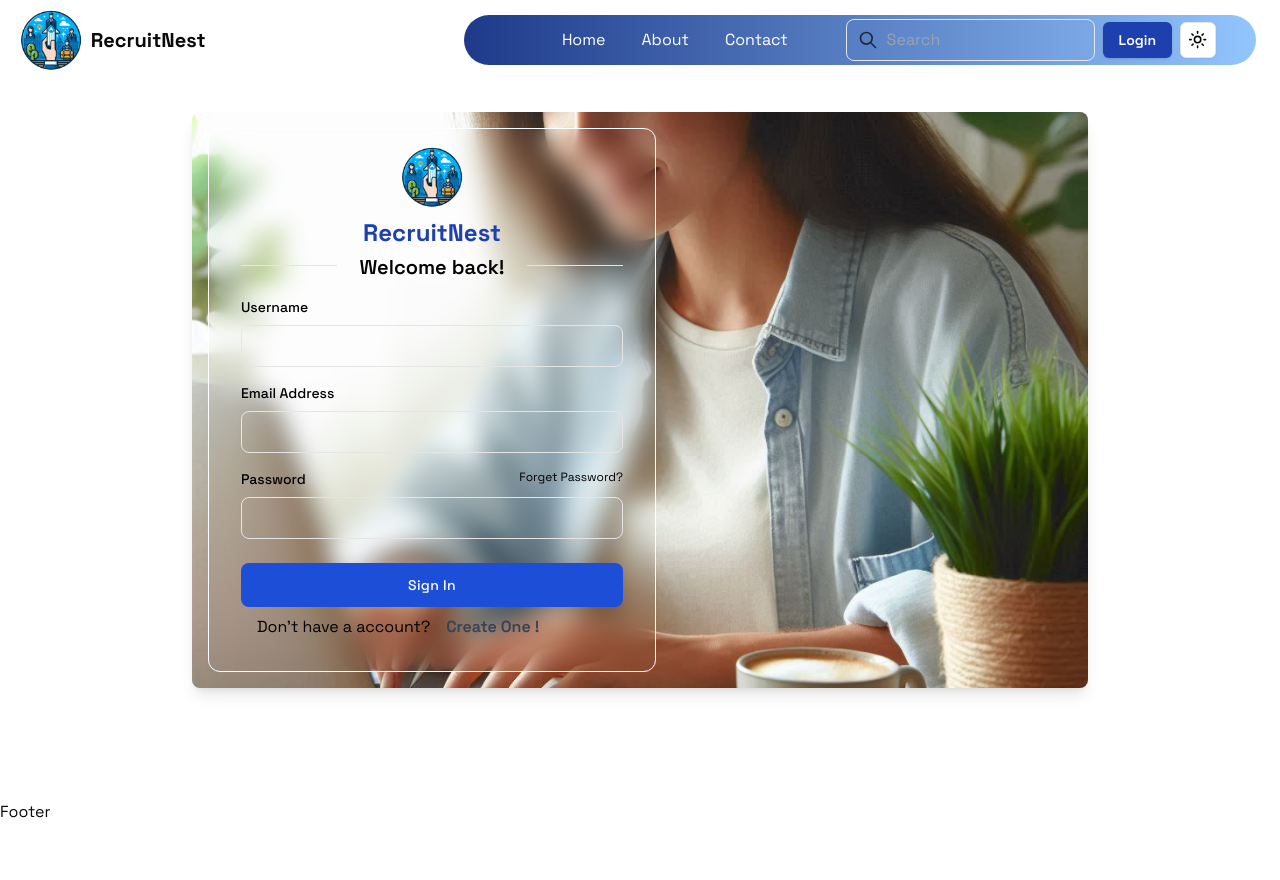
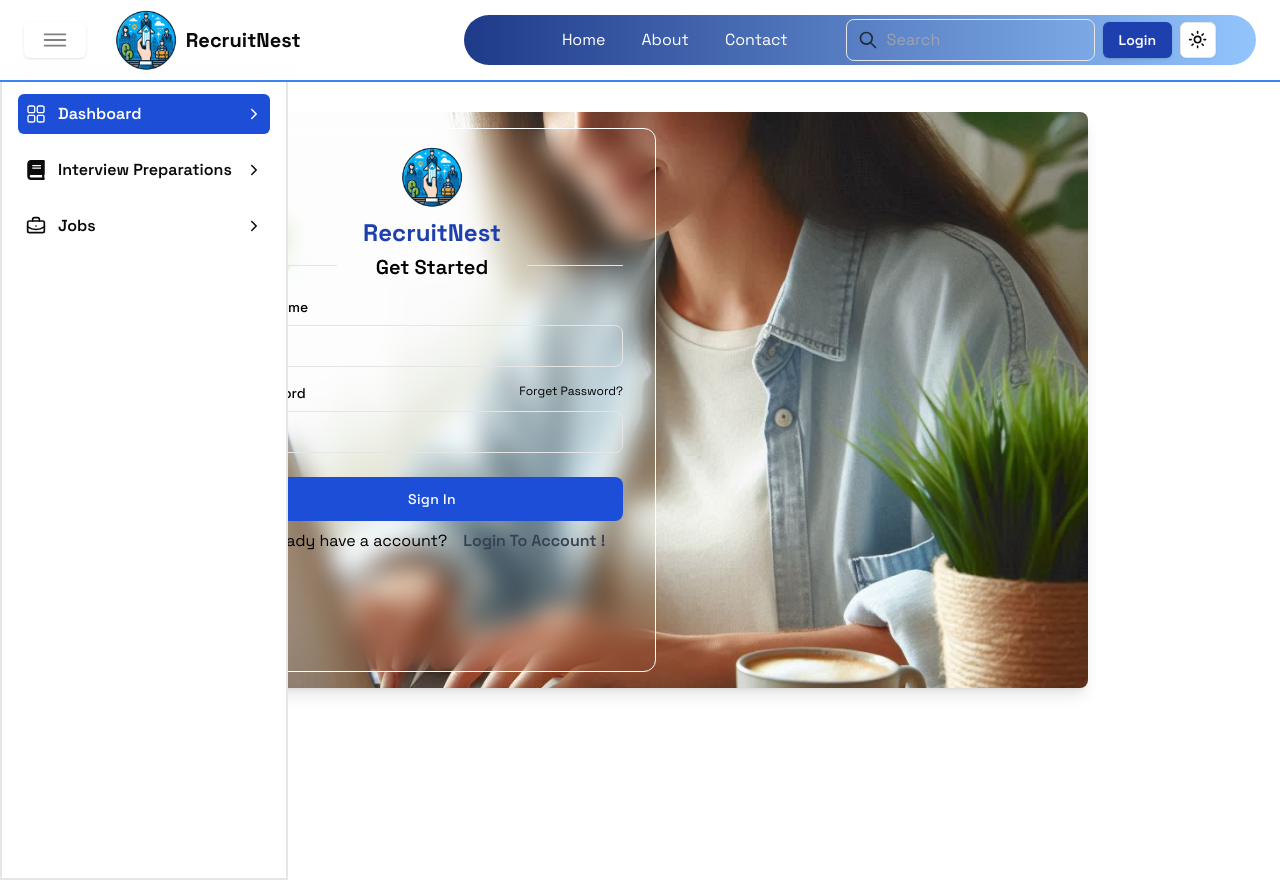
Before and after one commit to Sachin-Ghosh/Talent-Frontend, a Next.js app: page /create-account in a window 1280 px wide. Before the commit the page ends 824 px from the top, so only its background shows below. Built offline with nearby package versions, Linux system fonts and the light colour scheme.

Commit message:
some changes in pages

```diff
--- a/package.json
+++ b/package.json
@@ -21,6 +21,7 @@
     "next-themes": "^0.3.0",
     "react": "^18",
     "react-dom": "^18",
+    "react-icons": "^5.3.0",
     "tailwind-merge": "^2.5.2",
     "tailwindcss-animate": "^1.0.7"
   },
--- a/src/components/Nav.jsx
+++ b/src/components/Nav.js
@@ -5,14 +5,19 @@ import Link from 'next/link';
 import React, { useState } from 'react';
 import { Button } from './ui/button';
 import { ModeToggle } from './mode-toggle';
-const Nav = () => {
+import { IoIosMenu } from 'react-icons/io';
+import { useRouter } from 'next/router';
+const Nav = ({ toggleSidebar }) => {
   const [isOpen, setIsOpen] = useState(false);
-
+  const router=useRouter();
   return (
     <>
-      <nav className="fixed top-0 left-0 right-0 bg-transparent backdrop-blur-md z-50">
-        <div className="container px-6 mx-auto md:flex">
-          <div className="flex items-center justify-between">
+      <nav className="fixed top-0 left-0 right-0 bg-transparent backdrop-blur-md z-50 border-b-2 border-blue-500">
+        <div className="container px-6 mx-auto md:flex md:justify-center md:items-center">
+      <Button className="bg-transparent active:ring active:rounded-full hover:border-2 hover:rounded-full hover:bg-transparent" onClick={toggleSidebar}>
+            <IoIosMenu size={30} color='grey'/>
+            </Button>
+          <div className="flex ml-10 items-center justify-between">
             <Link href="/" className='flex items-center justify-center'>
               <Image className="" src="/assets/Nav-logo.png" alt="Logo" width={80} height={80}/>
               <h1 className="text-xl font-bold hidden md:block text-nowrap">RecruitNest</h1>
@@ -74,7 +79,7 @@ const Nav = () => {
               />
             </div>
               <div className="">
-                <Button className="bg-blue-800 text-white font-semibold hover:bg-blue-700">Login</Button>
+                <Button className="bg-blue-800 text-white font-semibold hover:bg-blue-700" onClick={()=>{router.push('/Login')}}>Login</Button>
               </div>
               <ModeToggle/>
           </div>
--- /dev/null
+++ b/src/components/Sidebar.js
@@ -0,0 +1,56 @@
+import React from 'react'
+import { RxDashboard } from "react-icons/rx";
+import { FiLayout } from "react-icons/fi";
+import { SiReacthookform } from "react-icons/si";
+import { BsBarChart } from "react-icons/bs";
+import { IoIosArrowForward } from "react-icons/io";
+import { FaTableCellsLarge } from "react-icons/fa6";
+import { IoMdContract } from "react-icons/io";
+import { FaRegUser } from "react-icons/fa";
+import { CiNoWaitingSign } from "react-icons/ci";
+import { TiDocumentText } from "react-icons/ti";
+import { FaBook } from "react-icons/fa";
+import { PiUsersThreeDuotone } from "react-icons/pi";
+import { BriefcaseBusiness } from 'lucide-react';
+import Link from 'next/link';
+const SideNavbar = ({ isOpen }) => {
+    const menu = [
+        {
+            id: 1,
+            name: 'Dashboard',
+            route: '',
+            icon: RxDashboard
+        },
+        {
+            id: 2,
+            name: 'Interview Preparations',
+            route: 'study-material',
+            icon: FaBook
+        },
+        {
+            id: 3,
+            name: 'Jobs',
+            route: 'Jobs',
+            icon: BriefcaseBusiness
+        },
+
+    ];
+
+    return (
+        <aside className={`dark:bg-slate-950 bg-white h-screen absolute border-2 top-20 b order-2 left-0 transform ${
+            isOpen ? 'translate-x-0' : '-translate-x-full'
+        } transition-transform duration-300 ease-in-out w-72 z-10`}>
+            <div className="flex flex-col gap-4 px-4 py-3">
+                {menu.map((item, index) => (
+                    <div key={item.id} className={`flex items-center gap-3 p-2 cursor-pointer ${index === 0 ? 'bg-blue-700 text-white' : 'hover:bg-blue-700 hover:text-white'} rounded-md font-semibold`}>
+                        <item.icon size={20} />
+                        <Link href={`/${item.route}`}>{item.name}</Link>
+                        <IoIosArrowForward className="ml-auto"/>
+                    </div>
+                ))}
+            </div>
+        </aside>
+    )
+}
+
+export default SideNavbar
--- /dev/null
+++ b/src/pages/404.js
@@ -0,0 +1,9 @@
+import React from 'react'
+
+const Error = () => {
+  return (
+    <div className='flex justify-center items-center'>404</div>
+  )
+}
+
+export default Error;
--- a/src/pages/_app.js
+++ b/src/pages/_app.js
@@ -1,9 +1,15 @@
 import "@/styles/globals.css";
-import Nav from "@/components/Nav";
-import Footer from "@/components/Footer";
-import { ThemeProvider } from "@/components/theme-provider"
+import Nav from "@/components/Nav.js";
+import Footer from "@/components/Footer.js";
+import { ThemeProvider } from "@/components/theme-provider.js"
+import SideNavbar from "@/components/Sidebar";
+import { useState } from "react";
+export default function App({ Component, pageProps }) {
+  const [sidebarOpen, setSidebarOpen] = useState(true);
 
-export default function App({ Component, pageProps }) {
+  const toggleSidebar = () => {
+    setSidebarOpen(!sidebarOpen);
+  };
   return (
   <>
   <ThemeProvider
@@ -12,7 +18,8 @@ export default function App({ Component, pageProps }) {
             enableSystem
             disableTransitionOnChange
           >
-  <Nav/>
+  <Nav toggleSidebar={toggleSidebar} />
+  <SideNavbar isOpen={sidebarOpen}/>
   <Component {...pageProps} className="relative mt-10"/>
   <Footer/>
   </ThemeProvider>
--- a/src/pages/create-account.jsx
+++ b/src/pages/create-account.js
@@ -33,7 +33,6 @@ const SignIn = () => {
       if (!response.ok) {
         throw new Error('Network response was not ok');
       }
-      // Handle successful response (e.g., redirect or show a message)
     } catch (error) {
       console.error('Error:', error);
     }
@@ -69,7 +68,7 @@ const SignIn = () => {
             <span className="w-1/5 border-b dark:border-gray-600 lg:w-1/4"></span>
 
             <p className="mt-1 text-xl text-center font-semibold text-black">
-            Welcome back!
+            Get Started
           </p>
             {/* <a href="#" className="text-xs text-center text-white uppercase font-semibold hover:underline">or login with email</a> */}
 
@@ -81,10 +80,10 @@ const SignIn = () => {
             <label className="block mb-2 text-sm font-medium text-black " htmlFor="username">Username</label>
             <input id="username" name="username" value={formData.username} onChange={handleChange} className="block w-full px-4 py-2 text-white bg-transparent border rounded-lg focus:border-blue-400 focus:ring-opacity-40 dark:focus:border-blue-300 focus:outline-none focus:ring focus:ring-blue-300" type="text" />
           </div>
-          <div className="mt-4">
+          {/* <div className="mt-4">
             <label className="block mb-2 text-sm font-medium text-black" htmlFor="email">Email Address</label>
             <input id="email" name="email" value={formData.email} onChange={handleChange} className="block w-full px-4 py-2 text-white bg-transparent border rounded-lg focus:border-blue-400 focus:ring-opacity-40 dark:focus:border-blue-300 focus:outline-none focus:ring focus:ring-blue-300" type="email" />
-          </div>
+          </div> */}
 
           <div className="mt-4">
             <div className="flex justify-between">
@@ -100,8 +99,8 @@ const SignIn = () => {
           </div>
           </form>
           <div className="flex gap-4 mx-4 my-2 items-center">
-            <h1 className="text-black">Don{"'"}t have a account?</h1>
-            <span><Link href="/create-account" className="text-md text-gray-700 hover:underline font-semibold">Create One !</Link></span>
+            <h1 className="text-black">Already have a account?</h1>
+            <span><Link href="/create-account" className="text-md text-gray-700 hover:underline font-semibold">Login To Account !</Link></span>
           </div>
 
         </div>
--- /dev/null
+++ b/src/pages/dashboard.js
@@ -0,0 +1,9 @@
+import React from 'react'
+
+const dashboard = () => {
+  return (
+    <div>dashboard</div>
+  )
+}
+
+export default dashboard
```
Also changed, not shown: src/components/Footer.js (renamed from src/components/Footer.jsx), src/components/mode-toggle.js (renamed from src/components/mode-toggle.jsx), src/components/theme-provider.js (renamed from src/components/theme-provider.jsx), src/pages/Jobs.js (added), src/pages/Login.js (renamed from src/pages/Login.jsx), 1 other file (tests, documents, lock files or other folders).
